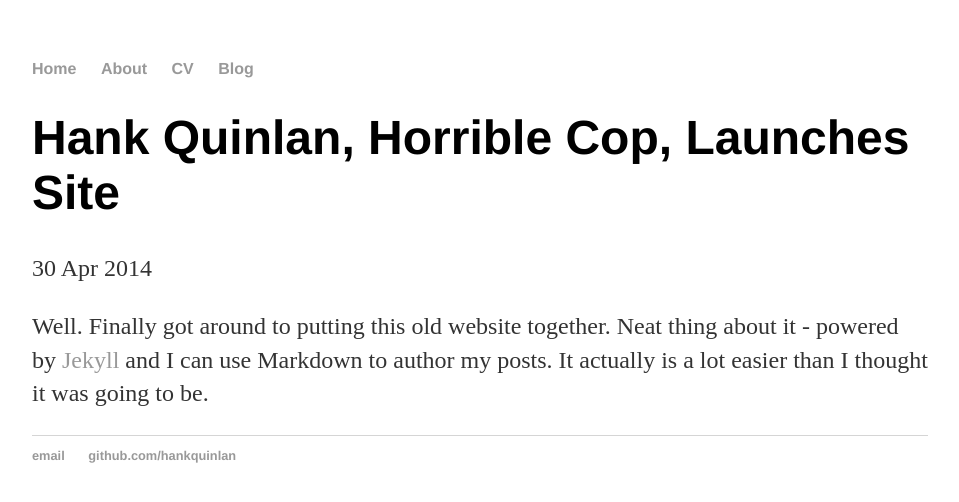
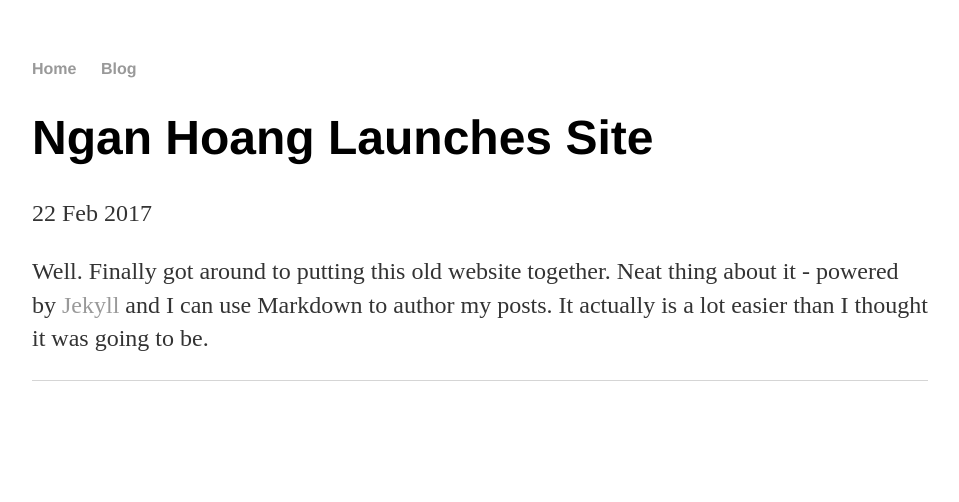
Before and after one commit to ngansequitur/itsngansense.github.io, a Jekyll site: the page built from _posts/2017-02-22-ngan-site-launch.md, in a window 1280 px wide. Shown: the top 502 px of the page, without its empty margins (160-1119 px from the left). Built offline with Jekyll 4.4.1, drawn with Linux system fonts in a browser that asks for light colours.

Commit message:
updating my name on all files

```diff
--- a/_layouts/default.html
+++ b/_layouts/default.html
@@ -9,8 +9,6 @@
 			<nav>
 	    		<ul>
 	        		<li><a href="/">Home</a></li>
-		        	<li><a href="/about">About</a></li>
-	        		<li><a href="/cv">CV</a></li>
 	        		<li><a href="/blog">Blog</a></li>
 	    		</ul>
 			</nav>
@@ -20,10 +18,12 @@
 
 			</div><!-- /.container -->
 			<footer>
+			    <!--
 	    		<ul>
 	        		<li><a href="mailto:hankquinlanhub@gmail.com">email</a></li>
 	        		<li><a href="https://github.com/hankquinlan">github.com/hankquinlan</a></li>
 				</ul>
+				-->
 			</footer>
 		</body>
 	</html>
--- a/_posts/2017-02-22-ngan-site-launch.md
+++ b/_posts/2017-02-22-ngan-site-launch.md
@@ -1,7 +1,7 @@
 ---
 layout: post
-title: "Hank Quinlan, Horrible Cop, Launches Site"
-date: 2014-04-30
+title: "Ngan Hoang Launches Site"
+date: 2017-02-22
 ---
 
 Well. Finally got around to putting this old website together. Neat thing about it - powered by [Jekyll](http://jekyllrb.com) and I can use Markdown to author my posts. It actually is a lot easier than I thought it was going to be.
--- a/blog/index.html
+++ b/blog/index.html
@@ -1,6 +1,6 @@
 ---
 layout: default
-title: Hank Quinlan's Blog
+title: Ngan Hoang's Blog
 ---
 	<h1>{{ page.title }}</h1>
 	<ul class="posts">
--- a/index.html
+++ b/index.html
@@ -1,8 +1,8 @@
 ---
 layout: default
-title: Hank Quinlan, Horrible Cop
+title: Ngan Hoang, Portfolio Site
 ---
 <div class="blurb">
-	<h1>Hi there, I'm Hank Quinlan!</h1>
-	<p>I'm best known as the horrible cop from <em>A Touch of Evil</em> Don't trust me. <a href="/about">Read more about my life...</a></p>
+	<h1>Hi there, I'm Ngan!</h1>
+	<p>This is my portfolio site but there's nothing here yet.</p>
 </div><!-- /.blurb -->
```
